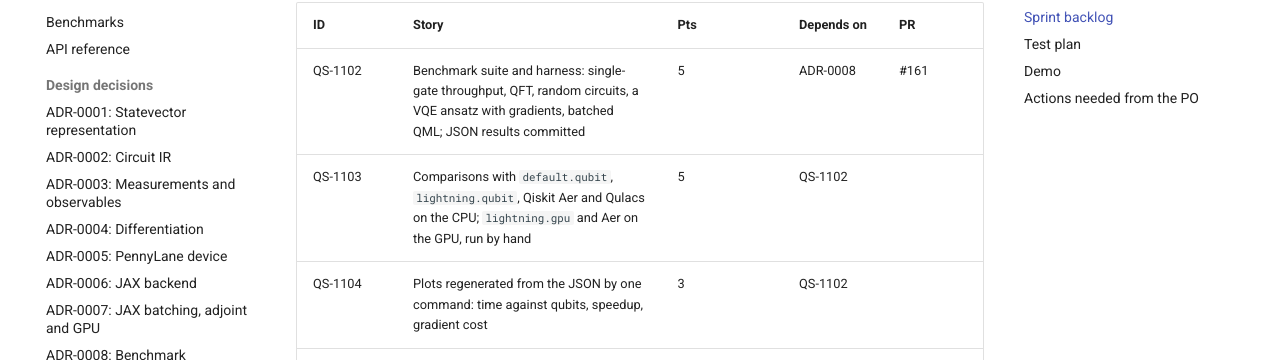
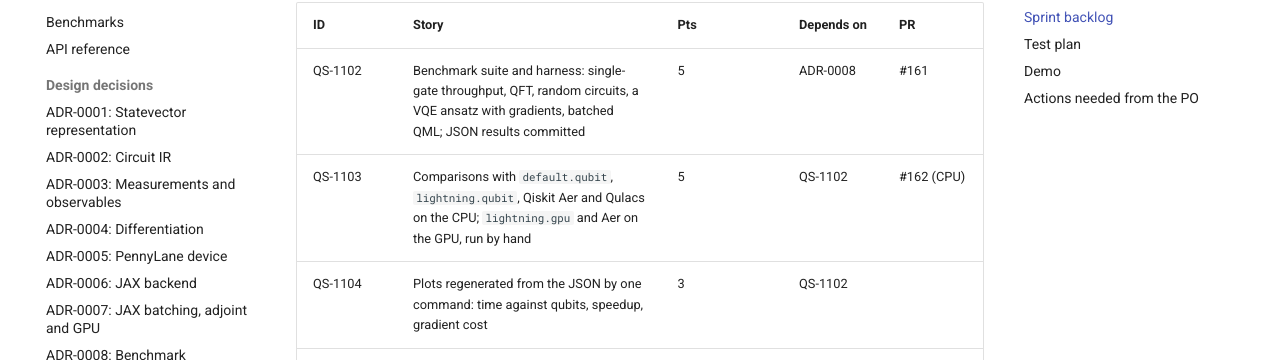
Before and after one commit to hasanahmed77/high-performance-differentiable-quantum-simulator, an MkDocs documentation site: the page built from docs/sprints/sprint-07.md, in a window 1280 px wide and 900 px high, scrolled down 504 px. Shown: the part 91-451 px from the top of the window. Built offline with MkDocs 1.6.1 and Material for MkDocs 9.7.7, drawn with Linux system fonts in a browser that asks for light colours; nearby versions of some CDN libraries; comment, search, counter and statistics services are not loaded.

Commit message:
docs(sprint-07): link QS-1103's PR
Co-Authored-By: Claude Opus 5.5 <noreply@anthropic.com>

```diff
--- a/docs/sprints/sprint-07.md
+++ b/docs/sprints/sprint-07.md
@@ -12,7 +12,7 @@
 | ID | Story | Pts | Depends on | PR |
 |---|---|---|---|---|
 | QS-1102 | Benchmark suite and harness: single-gate throughput, QFT, random circuits, a VQE ansatz with gradients, batched QML; JSON results committed | 5 | ADR-0008 | #161 |
-| QS-1103 | Comparisons with `default.qubit`, `lightning.qubit`, Qiskit Aer and Qulacs on the CPU; `lightning.gpu` and Aer on the GPU, run by hand | 5 | QS-1102 | |
+| QS-1103 | Comparisons with `default.qubit`, `lightning.qubit`, Qiskit Aer and Qulacs on the CPU; `lightning.gpu` and Aer on the GPU, run by hand | 5 | QS-1102 | #162 (CPU) |
 | QS-1104 | Plots regenerated from the JSON by one command: time against qubits, speedup, gradient cost | 3 | QS-1102 | |
 | QS-1105 | Nightly asv regression tracking, a published dashboard, and an issue opened on a regression over 10% | 3 | n/a | |
 | QS-407 | VQE H₂ example converges to the known energy (re-estimated from 2, see below) | 0 | n/a | |
```
